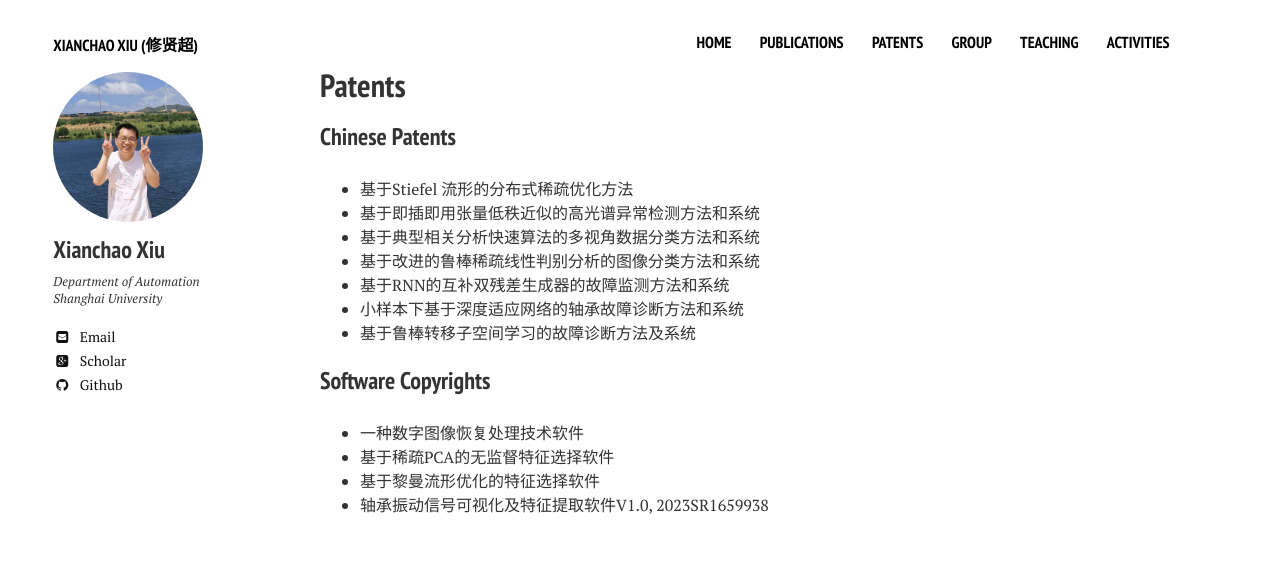
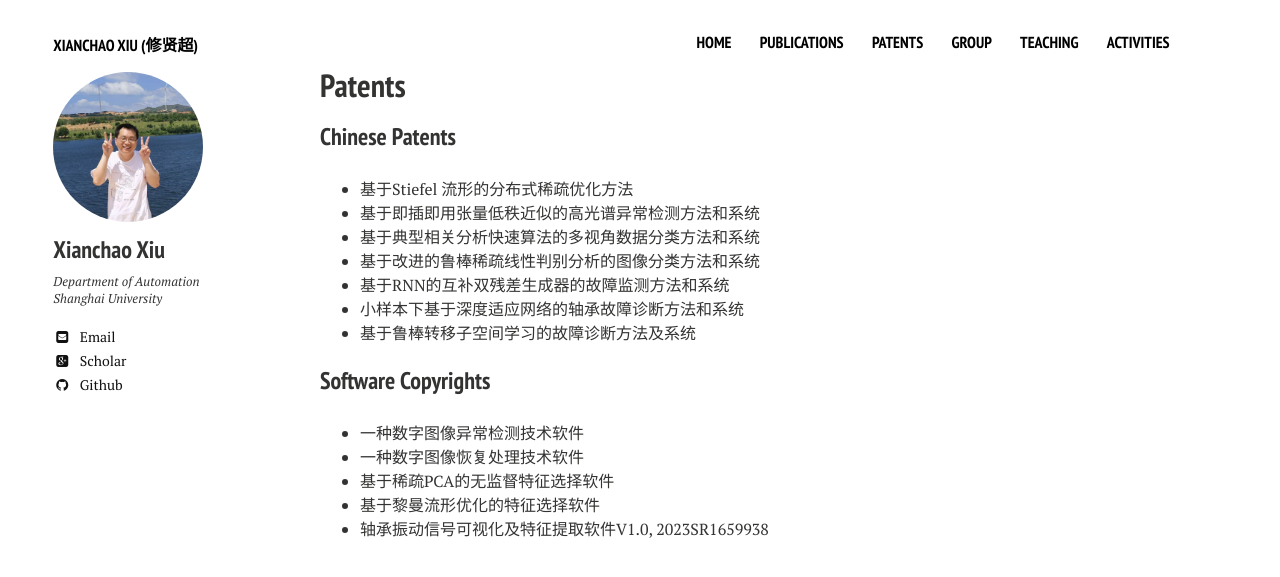
Before and after one commit to xianchaoxiu/xianchaoxiu.github.io, a Jekyll site: the page built from patents/index.md, in a window 1280 px wide. Shown: the top 577 px of the page. Built offline with Jekyll 4.4.1, drawn with Linux system fonts in a browser that asks for light colours; nearby versions of some CDN libraries.

Commit message:
Update index.md

```diff
--- a/patents/index.md
+++ b/patents/index.md
@@ -18,6 +18,7 @@ share: false
 * 基于鲁棒转移子空间学习的故障诊断方法及系统 <br>
 
 ### Software Copyrights
+* 一种数字图像异常检测技术软件 <br>
 * 一种数字图像恢复处理技术软件 <br>
 * 基于稀疏PCA的无监督特征选择软件 <br>
 * 基于黎曼流形优化的特征选择软件 <br>
```
